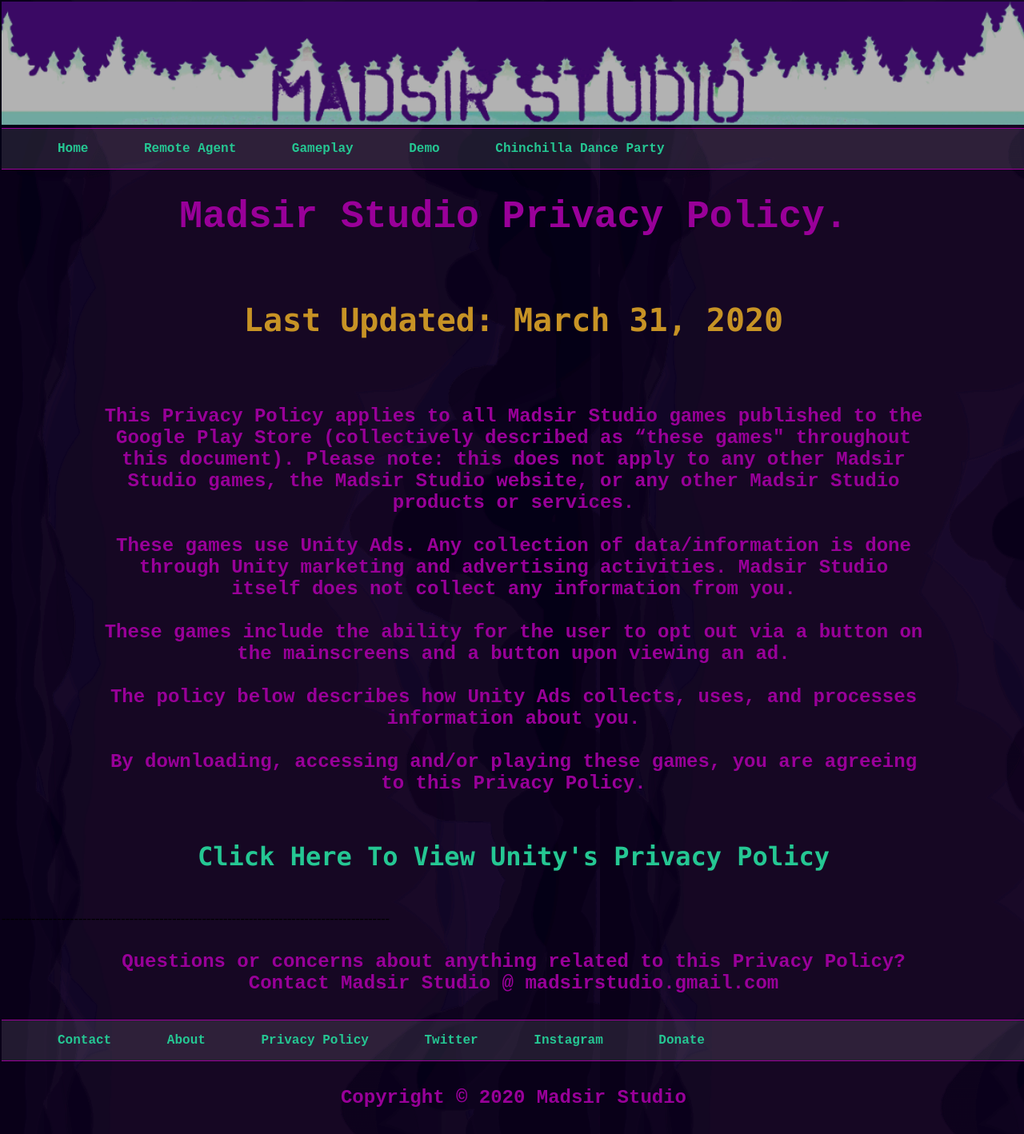
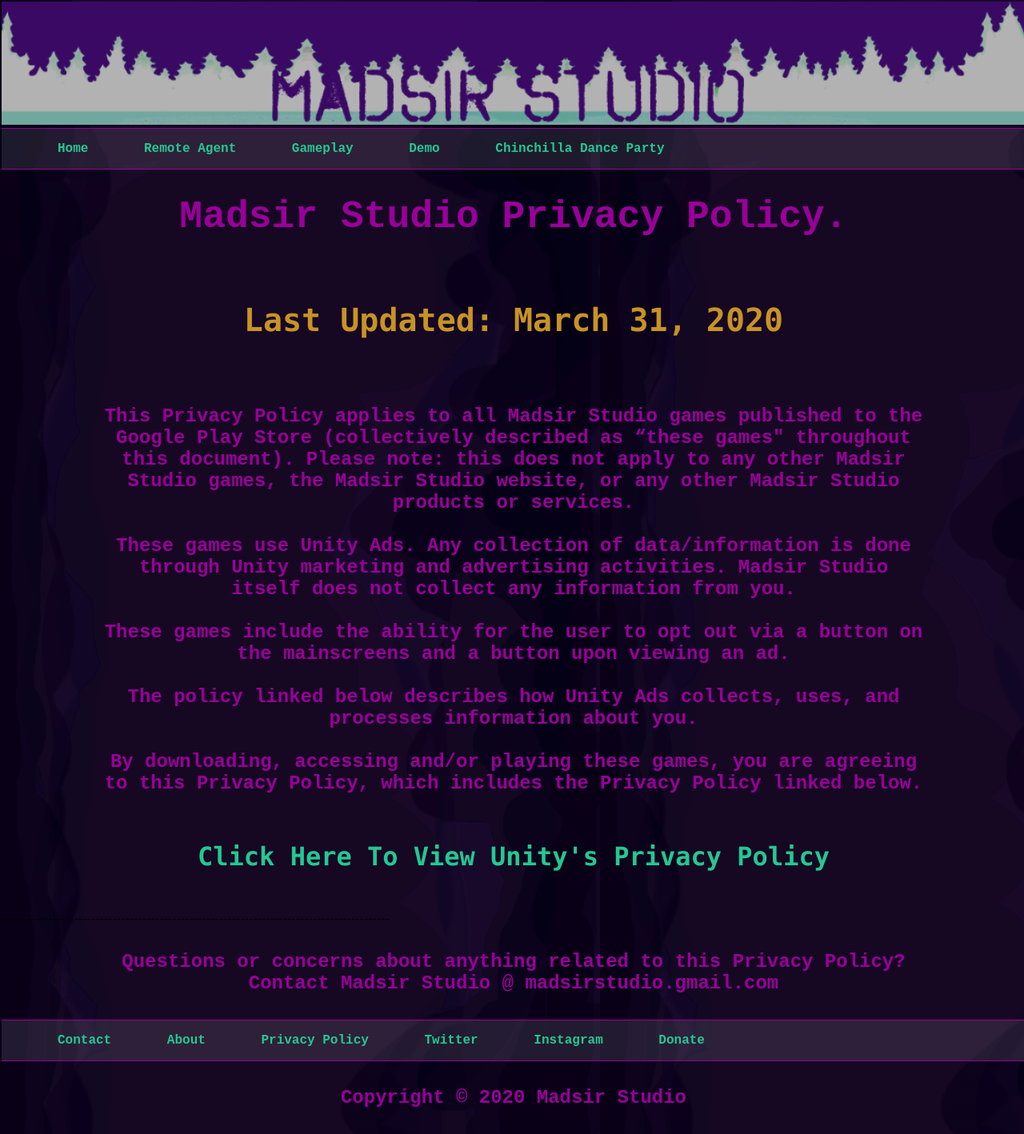
Before and after one commit to Madsir/madsirstudio.github.io, a Jekyll site: the page built from Privacy/index.html, in a window 1280 px wide. Shown: the whole page at 80% size. Built offline with Jekyll 4.4.1, drawn with Linux system fonts in a browser that asks for light colours.

Commit message:
Update index.html

```diff
--- a/Privacy/index.html
+++ b/Privacy/index.html
@@ -23,10 +23,10 @@
 These games include the ability for the user to opt out via a button on the mainscreens and a button upon viewing an ad.
     <br>
     <br>
-The policy below describes how Unity Ads collects, uses, and processes information about you.
+The policy linked below describes how Unity Ads collects, uses, and processes information about you.
 <br>
     <br>
-By downloading, accessing and/or playing these games, you are agreeing to this Privacy Policy.
+By downloading, accessing and/or playing these games, you are agreeing to this Privacy Policy, which includes the Privacy Policy linked below.
 <br>
     <br>
     </h4>
```
